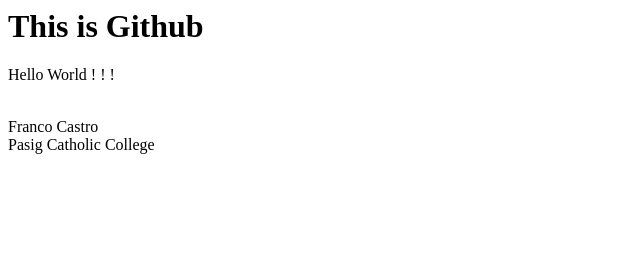
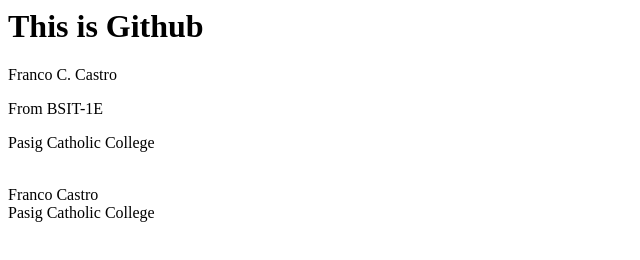
Before and after one commit to Franco028/IT101_Castro, a plain HTML site: page index.html in a window 1280 px wide. Shown: the whole page, without its empty margins (0-640 px from the left). Drawn offline with Linux system fonts and the light colour scheme.

Commit message:
Update index.html
changes

```diff
--- a/index.html
+++ b/index.html
@@ -3,7 +3,9 @@
     <h1>This is Github</h1>
   </head>
   <body>
-    <p>Hello World ! ! !</p>
+    <p>Franco C. Castro</p>
+    <p>From BSIT-1E</p>
+    <p>Pasig Catholic College</p>
     <br> Franco Castro <br>
     Pasig Catholic College
   </body>
```
